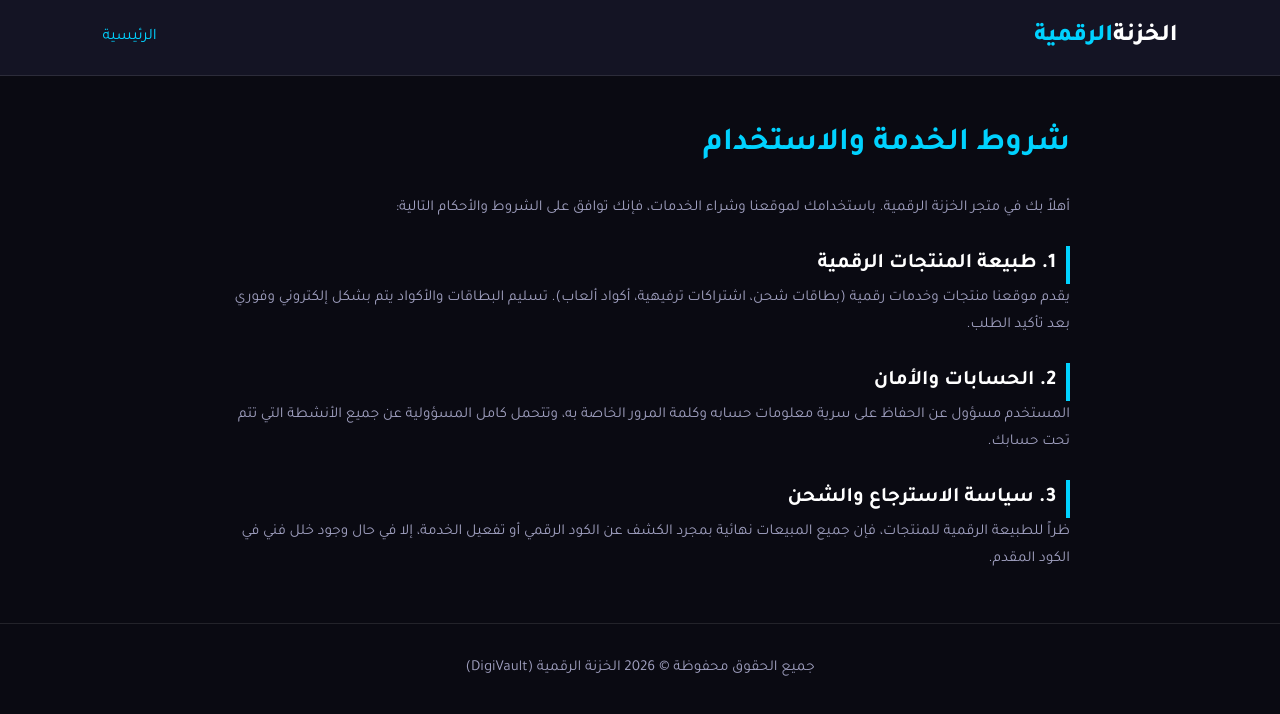
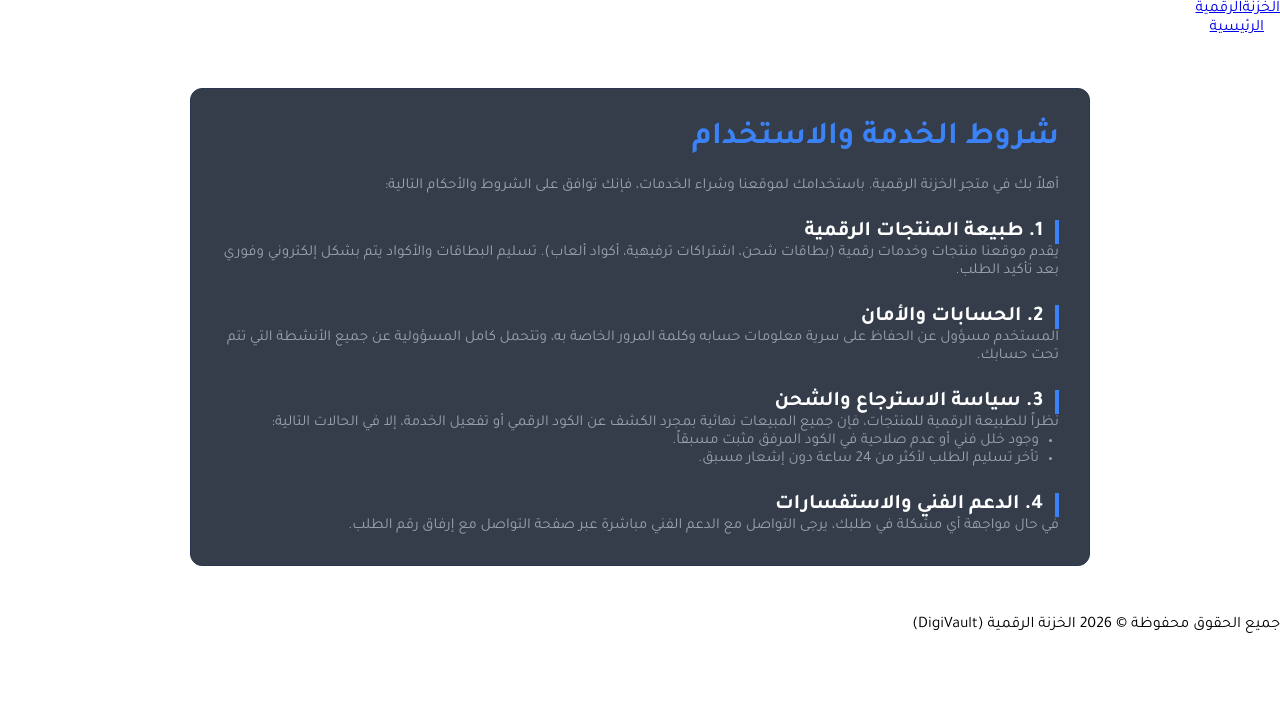
Before and after one commit to ythr2010-sys/my-digital-store, a plain HTML site: page terms.html in a window 1280 px wide. Drawn offline with Linux system fonts and the light colour scheme.

Commit message:
Update terms.html

```diff
--- a/terms.html
+++ b/terms.html
@@ -8,24 +8,28 @@
     <link rel="preconnect" href="https://fonts.googleapis.com">
     <link href="https://fonts.googleapis.com/css2?family=Tajawal:wght@400;500;700;800&display=swap" rel="stylesheet">
     <style>
-        body { font-family: 'Tajawal', sans-serif; background: #0a0a12; color: #fff; line-height: 1.8; margin: 0; }
-        .navbar { display: flex; justify-content: space-between; align-items: center; padding: 16px 8%; background: #141424; border-bottom: 1px solid rgba(255,255,255,0.1); }
-        .logo a { font-size: 1.5rem; font-weight: 800; color: #fff; text-decoration: none; }
-        .logo a span { color: #00d2ff; }
-        .container { max-width: 900px; margin: 40px auto; padding: 0 20px; }
-        h1 { color: #00d2ff; margin-bottom: 20px; font-size: 2rem; }
-        h2 { color: #fff; margin-top: 25px; font-size: 1.3rem; border-right: 4px solid #00d2ff; padding-right: 10px; }
-        p { color: #a0a0c0; font-size: 0.95rem; }
-        footer { text-align: center; padding: 30px; border-top: 1px solid rgba(255,255,255,0.1); margin-top: 50px; color: #a0a0c0; }
+        .terms-container {
+            max-width: 900px;
+            margin: 50px auto;
+            padding: 30px;
+            background: var(--card-bg, rgba(18, 26, 43, 0.85));
+            border: 1px solid var(--border-color, #2a364f);
+            border-radius: 12px;
+            backdrop-filter: blur(10px);
+        }
+        .terms-container h1 { color: var(--primary-color, #3b82f6); margin-bottom: 20px; font-size: 2rem; }
+        .terms-container h2 { color: #fff; margin-top: 25px; font-size: 1.3rem; border-right: 4px solid var(--primary-color, #3b82f6); padding-right: 12px; }
+        .terms-container p, .terms-container li { color: var(--text-muted, #9ca3af); font-size: 0.95rem; }
+        .terms-container ul { padding-right: 20px; }
     </style>
 </head>
 <body>
     <header class="navbar">
         <div class="logo"><a href="index.html">الخزنة<span>الرقمية</span></a></div>
-        <a href="index.html" style="color:#00d2ff; text-decoration:none;">الرئيسية</a>
+        <a href="index.html" class="btn-secondary" style="padding: 6px 16px;">الرئيسية</a>
     </header>
 
-    <div class="container">
+    <div class="terms-container">
         <h1>شروط الخدمة والاستخدام</h1>
         <p>أهلاً بك في متجر الخزنة الرقمية. باستخدامك لموقعنا وشراء الخدمات، فإنك توافق على الشروط والأحكام التالية:</p>
 
@@ -36,7 +40,14 @@
         <p>المستخدم مسؤول عن الحفاظ على سرية معلومات حسابه وكلمة المرور الخاصة به، وتتحمل كامل المسؤولية عن جميع الأنشطة التي تتم تحت حسابك.</p>
 
         <h2>3. سياسة الاسترجاع والشحن</h2>
-        <p>ظراً للطبيعة الرقمية للمنتجات، فإن جميع المبيعات نهائية بمجرد الكشف عن الكود الرقمي أو تفعيل الخدمة، إلا في حال وجود خلل فني في الكود المقدم.</p>
+        <p>نظراً للطبيعة الرقمية للمنتجات، فإن جميع المبيعات نهائية بمجرد الكشف عن الكود الرقمي أو تفعيل الخدمة، إلا في الحالات التالية:</p>
+        <ul>
+            <li>وجود خلل فني أو عدم صلاحية في الكود المرفق مثبت مسبقاً.</li>
+            <li>تأخر تسليم الطلب لأكثر من 24 ساعة دون إشعار مسبق.</li>
+        </ul>
+
+        <h2>4. الدعم الفني والاستفسارات</h2>
+        <p>في حال مواجهة أي مشكلة في طلبك، يرجى التواصل مع الدعم الفني مباشرة عبر صفحة التواصل مع إرفاق رقم الطلب.</p>
     </div>
 
     <footer>
```
